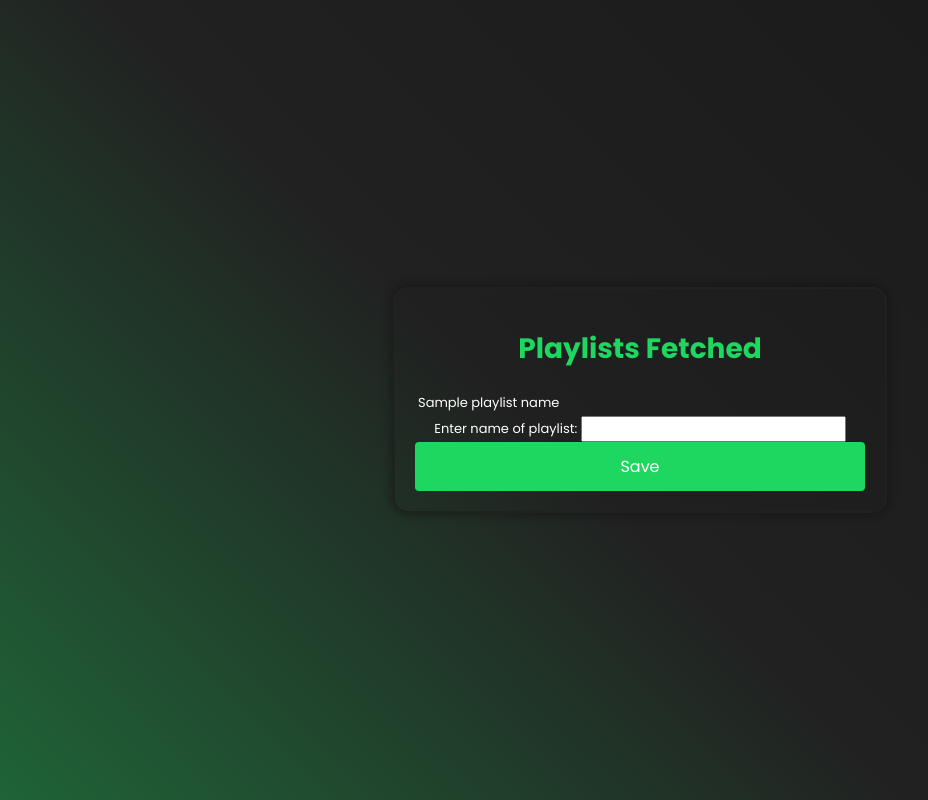
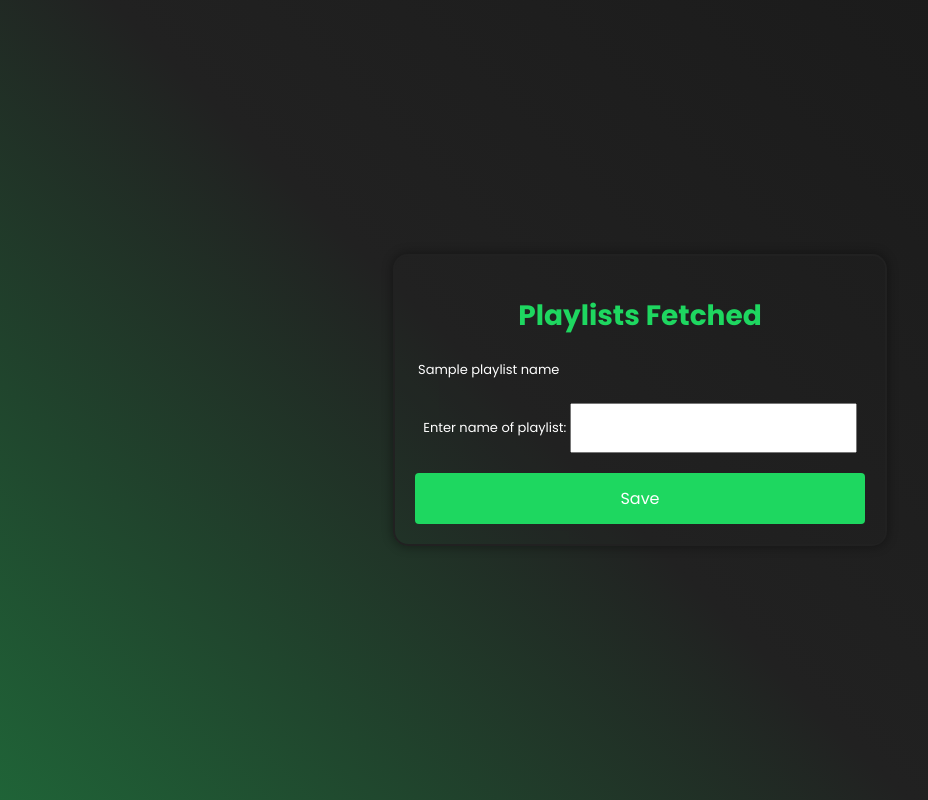
Before and after one commit to angellsoliss/spotify-playlist-saver-v2, a Flask app: template templates/playlists.html in a window 1280 px wide. Shown: the whole page, without its empty margins (0-928 px from the left). Run offline with Flask 3, Linux system fonts and the light colour scheme; the template is opened without the code that fills it: most values are stand-ins (such as "Sample title", 1, 10 or a date in 2020).

Commit message:
added padding/margins/some css animations

```diff
--- a/static/css/styles.css
+++ b/static/css/styles.css
@@ -42,16 +42,23 @@ input[type="submit"] {
 
 input[type="submit"]:hover {
     padding: 12px 20px;
-    background-color: #16843c;
+    background-color: #1ED760;
+    box-shadow: 0 0 15px #39ff14;
+    transition: all 0.3s ease-in-out 0s;
 }
 
 input[type="submit"]:focus {
     outline: none;
 }
 
+table{
+    border-radius: 15px;
+}
+
 tr:hover{
     background-color: #1ED760;
     color: black;
+    transition: all 0.2s ease 0s
 }
 
 a{
@@ -61,6 +68,7 @@ a{
 
 a:hover{
     text-decoration: underline;
+    transition: all 0.2s ease 0s
 }
 
 .wrapper{
@@ -108,4 +116,15 @@ a:hover{
     border-radius: 15px;
     padding: 20px;
     box-shadow: 0px 0px 10px 2px rgba(0, 0, 0, 0.3);
+    margin: 20px 0 20px 0;
 }
+
+.playlist_box input[type="text"]{
+    padding: 13px;
+    margin: 20px 0 0 0;
+}
+
+.playlist_box input[type="submit"]{
+    padding: 13px;
+    margin: 20px 0 0 0;
+}
--- a/templates/index.html
+++ b/templates/index.html
@@ -1,7 +1,7 @@
 {% extends "base.html" %}
 
 {% block head %}
-<title>Playlist Saver</title>
+<title>Spotify Playlist Saver</title>
 {% endblock %}
 
 {% block body %}
```
